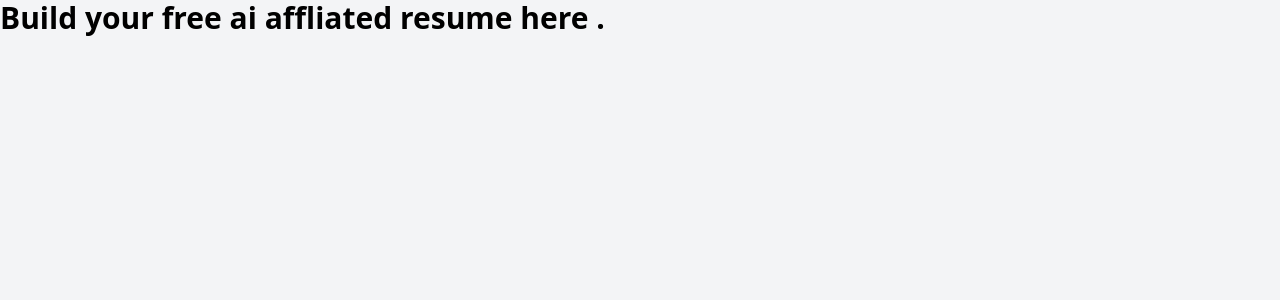
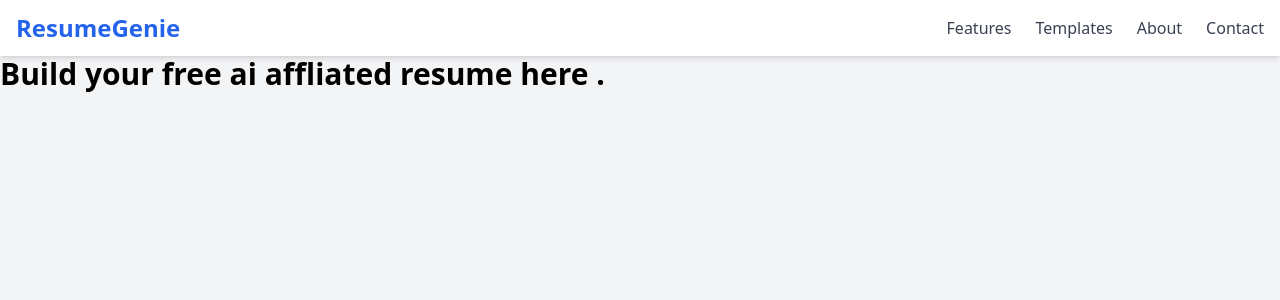
Before and after one commit to harshavardhan-macha/resumebuilder, a React (Vite) app: page / in a window 1280 px wide. Shown: the top 300 px of the page. Built offline with nearby package versions, Linux system fonts and the light colour scheme.

Commit message:
added the header

```diff
--- a/package.json
+++ b/package.json
@@ -10,6 +10,7 @@
     "preview": "vite preview"
   },
   "dependencies": {
+    "lucide-react": "^0.515.0",
     "react": "^19.1.0",
     "react-dom": "^19.1.0"
   },
--- a/src/Home.jsx
+++ b/src/Home.jsx
@@ -1,6 +1,8 @@
+import Header from "./components/Header";
 const Home = () => {
     return (
         <div className="home">
+            <Header />
             <h1>Build your free ai affliated resume here .</h1>
         </div>
     );
--- /dev/null
+++ b/src/components/Header.jsx
@@ -0,0 +1,46 @@
+import { useState } from "react";
+import { Menu, X } from "lucide-react";
+
+const Header = () => {
+  const [isOpen, setIsOpen] = useState(false);
+
+  const toggleMenu = () => setIsOpen(!isOpen);
+
+  return (
+    <header className="bg-white shadow-md sticky top-0 z-50">
+      <div className="max-w-7xl mx-auto px-4 py-3 flex justify-between items-center">
+        {/* Logo */}
+        <div className="text-2xl font-bold text-blue-600">ResumeGenie</div>
+
+        {/* Desktop Nav */}
+        <nav className="hidden md:flex space-x-6 text-gray-700 font-medium">
+          <a href="#features" className="hover:text-blue-600">Features</a>
+          <a href="#templates" className="hover:text-blue-600">Templates</a>
+          <a href="#about" className="hover:text-blue-600">About</a>
+          <a href="#contact" className="hover:text-blue-600">Contact</a>
+        </nav>
+
+        {/* Mobile Menu Icon */}
+        <button
+          className="md:hidden text-gray-700"
+          onClick={toggleMenu}
+          aria-label="Toggle Menu"
+        >
+          {isOpen ? <X size={28} /> : <Menu size={28} />}
+        </button>
+      </div>
+
+      {/* Mobile Nav */}
+      {isOpen && (
+        <div className="md:hidden px-4 pb-4 space-y-2 text-gray-700 font-medium bg-white">
+          <a href="#features" className="block hover:text-blue-600">Features</a>
+          <a href="#templates" className="block hover:text-blue-600">Templates</a>
+          <a href="#about" className="block hover:text-blue-600">About</a>
+          <a href="#contact" className="block hover:text-blue-600">Contact</a>
+        </div>
+      )}
+    </header>
+  );
+};
+
+export default Header;
```
Also changed, not shown: 1 other file (tests, documents, lock files or other folders).
